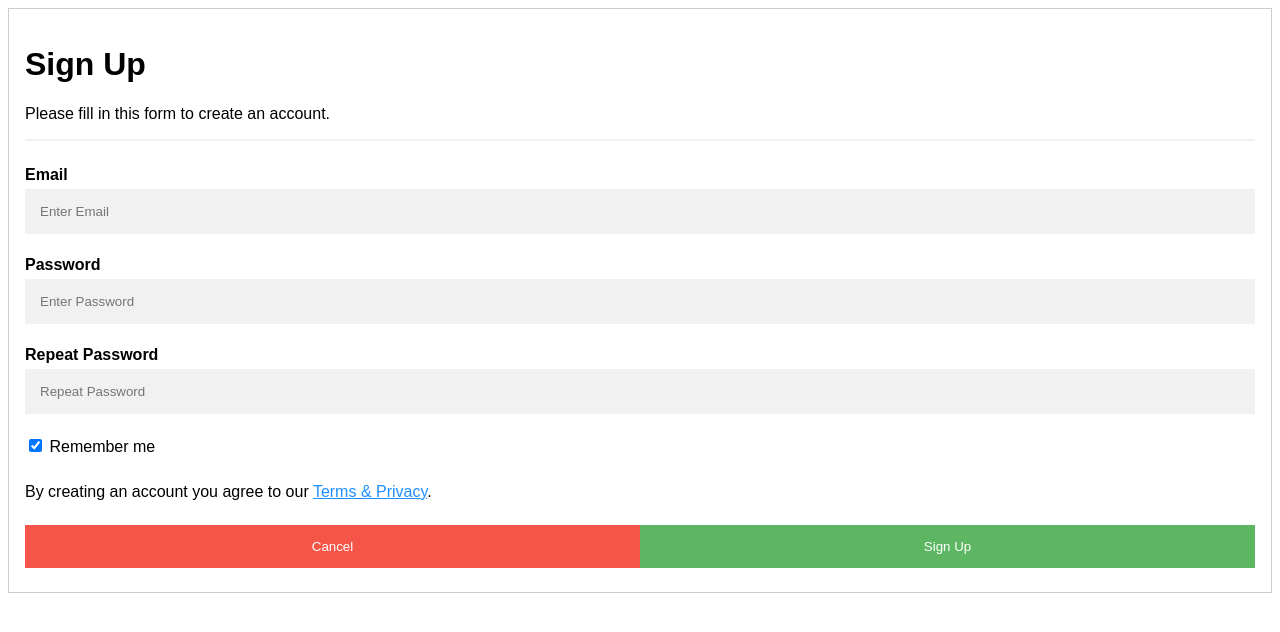
After one commit to sarathsajan/cross-path-alert, a Flask app: page /signup in a window 1280 px wide. The commit adds this page. Shown: the top 632 px of the page. Run offline with Flask 2, Linux system fonts and the light colour scheme.

Commit message:
Modified

```diff
--- a/app.py
+++ b/app.py
@@ -27,5 +27,10 @@ def login():
 def about():
 	return render_template('about.html')
 
+
+@app.route("/signup")
+def signup():
+    return render_template('signup.html')
+
 if __name__ == "__main__":
 	app.run(debug=True) # Remember to remove debug=True finally!!!
--- a/templates/index.html
+++ b/templates/index.html
@@ -49,7 +49,11 @@
 			<a class="btn btn-primary" href="/login" role="button">LOGIN TO PROCEED</a>
 		</div>
 	</div>
-	<div id="white" class="text-center" style="margin-bottom:0">
+  <div class="button text-center" >
+    <h2>If you are a Corona tested positive, please signup</h2>
+      <a class="btn btn-primary" href="/signup" role="button">SIGNUP</a>
+    </div>
+	<div id="white" class="text-center" style="margin-bottom">
 		<p>&copy; go_corona_go</p>
 	</div>
 </body>
--- /dev/null
+++ b/templates/signup.html
@@ -0,0 +1,105 @@
+<!DOCTYPE html>
+<html>
+<style>
+body {font-family: Arial, Helvetica, sans-serif;}
+* {box-sizing: border-box}
+
+/* Full-width input fields */
+input[type=text], input[type=password] {
+  width: 100%;
+  padding: 15px;
+  margin: 5px 0 22px 0;
+  display: inline-block;
+  border: none;
+  background: #f1f1f1;
+}
+
+input[type=text]:focus, input[type=password]:focus {
+  background-color: #ddd;
+  outline: none;
+}
+
+hr {
+  border: 1px solid #f1f1f1;
+  margin-bottom: 25px;
+}
+
+/* Set a style for all buttons */
+button {
+  background-color: #4CAF50;
+  color: white;
+  padding: 14px 20px;
+  margin: 8px 0;
+  border: none;
+  cursor: pointer;
+  width: 100%;
+  opacity: 0.9;
+}
+
+button:hover {
+  opacity:1;
+}
+
+/* Extra styles for the cancel button */
+.cancelbtn {
+  padding: 14px 20px;
+  background-color: #f44336;
+}
+
+/* Float cancel and signup buttons and add an equal width */
+.cancelbtn, .signupbtn {
+  float: left;
+  width: 50%;
+}
+
+/* Add padding to container elements */
+.container {
+  padding: 16px;
+}
+
+/* Clear floats */
+.clearfix::after {
+  content: "";
+  clear: both;
+  display: table;
+}
+
+/* Change styles for cancel button and signup button on extra small screens */
+@media screen and (max-width: 300px) {
+  .cancelbtn, .signupbtn {
+     width: 100%;
+  }
+}
+</style>
+<body>
+
+<form action="/action_page.php" style="border:1px solid #ccc">
+  <div class="container">
+    <h1>Sign Up</h1>
+    <p>Please fill in this form to create an account.</p>
+    <hr>
+
+    <label for="email"><b>Email</b></label>
+    <input type="text" placeholder="Enter Email" name="email" required>
+
+    <label for="psw"><b>Password</b></label>
+    <input type="password" placeholder="Enter Password" name="psw" required>
+
+    <label for="psw-repeat"><b>Repeat Password</b></label>
+    <input type="password" placeholder="Repeat Password" name="psw-repeat" required>
+
+    <label>
+      <input type="checkbox" checked="checked" name="remember" style="margin-bottom:15px"> Remember me
+    </label>
+
+    <p>By creating an account you agree to our <a href="#" style="color:dodgerblue">Terms & Privacy</a>.</p>
+
+    <div class="clearfix">
+      <button type="button" class="cancelbtn">Cancel</button>
+      <button type="submit" class="signupbtn">Sign Up</button>
+    </div>
+  </div>
+</form>
+
+</body>
+</html>
```
